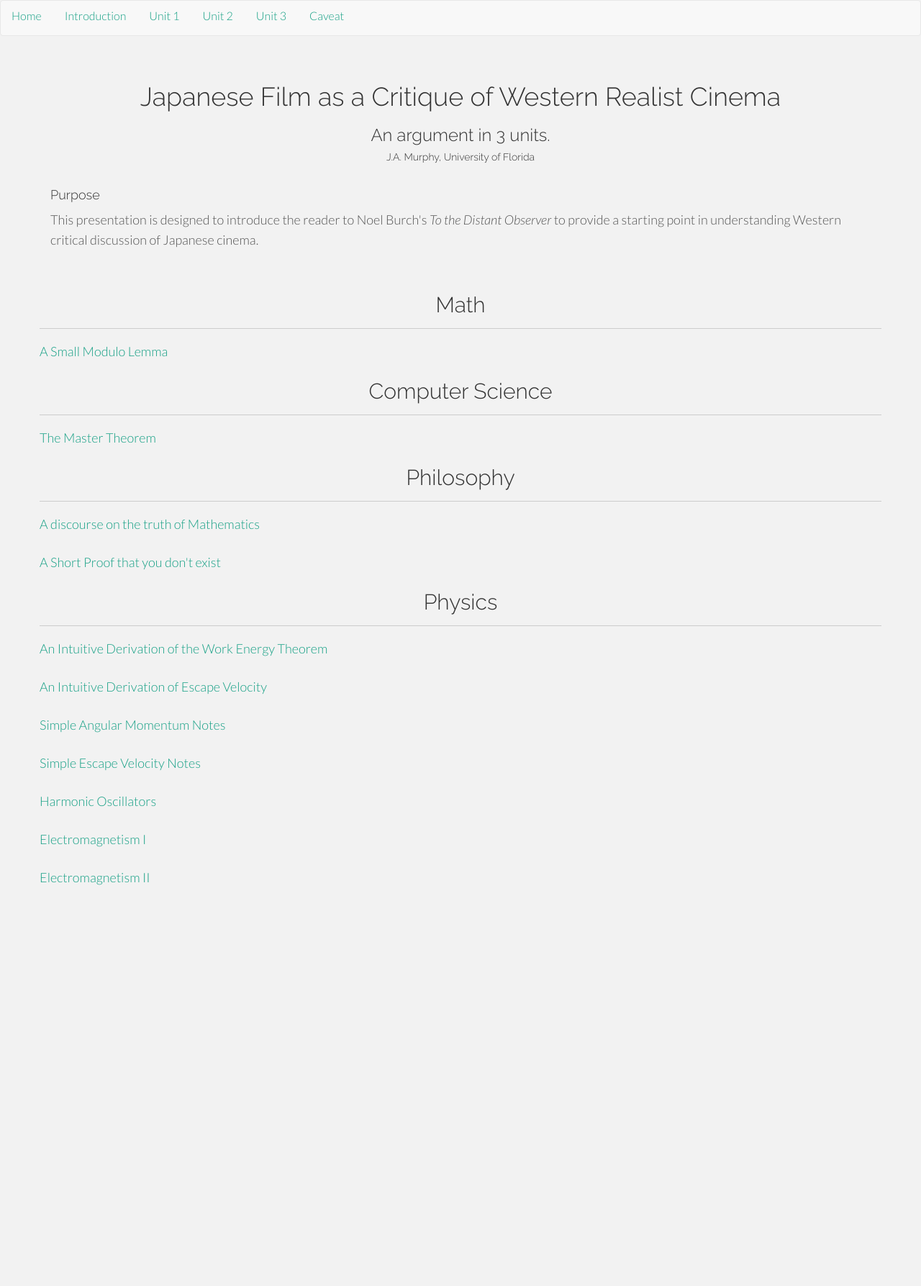
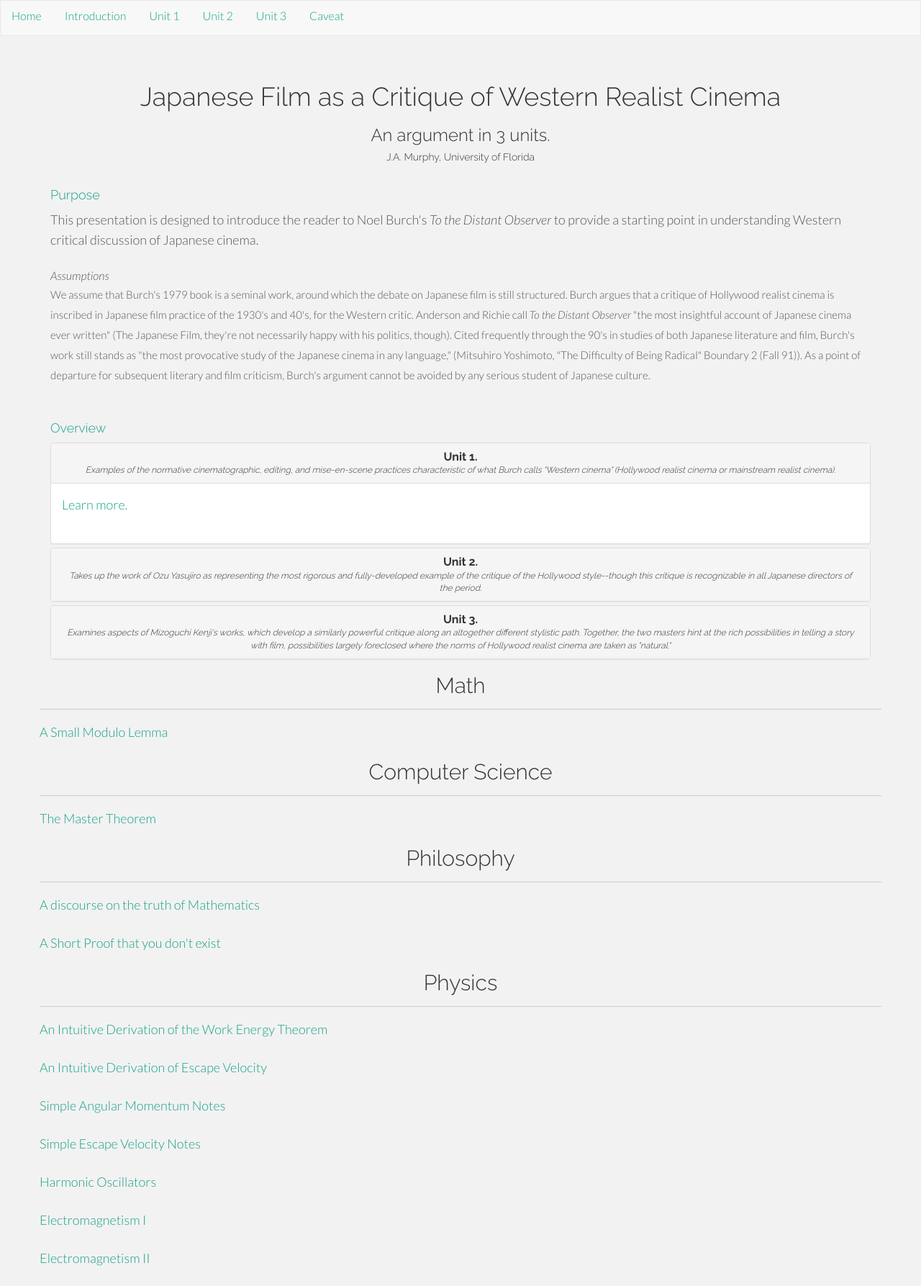
Before and after one commit to kathyxchen/kathyxchen.github.io, a Jekyll site: the page built from intro.html, in a window 1280 px wide. Shown: the whole page at 72% size. Built offline with Jekyll 4.4.1, drawn with Linux system fonts in a browser that asks for light colours; before the commit the page ends 1258 px from its top, so only the background shows below that.

Commit message:
dropdowns in intro page

```diff
--- a/css/main.css
+++ b/css/main.css
@@ -485,21 +485,22 @@ hr {
     animation: moveUp .65s ease forwards;
 }
 @-webkit-keyframes moveUp {
-    to {
+  to {
     -webkit-transform: translateY(0);
     opacity: 1;
-}
+  }
 }@-moz-keyframes moveUp {
-    to {
+  to {
     -moz-transform: translateY(0);
     opacity: 1;
-}
+  }
 }@keyframes moveUp {
-    to {
+  to {
     transform: translateY(0);
     opacity: 1;
+  }
 }
-}#chartwrap {
+#chartwrap {
     width: 100%}
 #chartwrap .container {
     margin-left: 0;
@@ -606,6 +607,10 @@ hr {
 .mastfoot {
   color: #999; /* IE8 proofing */
   color: rgba(255,255,255,.5);
+  position: fixed;
+  top: 95%;
+  left: 50%;
+  transform: translate(-50%, -50%);
 }
 
 /*
--- a/index.html
+++ b/index.html
@@ -15,7 +15,7 @@ title: Japanese Film as a Critique of Western Realist Cinema
 	</div>
 	<div class="mastfoot">
 		<div class="inner-cover">
-			<p><a href="https://www.sas.upenn.edu/ealc/">EALC Department</a></p>
+			<a href="https://www.sas.upenn.edu/ealc/">EALC Department</a>
 		</div>
 	</div>
 </div>
--- a/intro.html
+++ b/intro.html
@@ -9,13 +9,96 @@ title: Japanese Film as a Critique of Western Realist Cinema
       <h5>J.A. Murphy, University of Florida</h5>
 
     <div class="goleft intro-blurb">
-      <h4 class="goleft">Purpose</h4>
+      <h4 class="goleft" style="color: #16a085;">Purpose</h4>
       <p>
         This presentation is designed to introduce the reader to Noel Burch's
         <i>To the Distant Observer</i> to provide a starting point in understanding
         Western critical discussion of Japanese cinema.
       </p>
+      <i> Assumptions </i>
+      <p style="font-size: 15px;">
+        We assume that Burch's 1979 book is a seminal work, around which the
+        debate on Japanese film is still structured. Burch argues that a critique of
+        Hollywood realist cinema is inscribed in Japanese film practice
+        of the 1930's and 40's, for the Western critic.
+        Anderson and Richie call <i>To the Distant Observer</i>
+        "the most insightful account of Japanese cinema ever written"
+        (The Japanese Film, they're not necessarily happy with his politics, though).
+        Cited frequently through the 90's in studies of both Japanese literature and film,
+        Burch's work still stands as "the most provocative study of the Japanese cinema
+        in any language," (Mitsuhiro Yoshimoto, "The Difficulty of Being Radical" Boundary 2
+        (Fall 91)).
+        As a point of departure for subsequent literary and film criticism,
+        Burch's argument cannot be avoided by any serious student of Japanese culture.
+      </p>
     </div>
+    <div class="container pull-right">
+      <h4 class="goleft" style="color: #16a085;">Overview</h4>
+      <div class="panel-group" id="accordion">
+          <div class="panel panel-default">
+              <div class="panel-heading">
+                  <h4 class="panel-title">
+                      <a data-toggle="collapse" data-parent="#accordion" href="#collapseOne">
+                        <b>Unit 1.</b>
+                      </a><br />
+                      <i><span style="font-size: 12px;">
+                        Examples of the normative cinematographic, editing, and mise-en-scene practices
+                        characteristic of what Burch calls "Western cinema" (Hollywood
+                         realist cinema or mainstream realist cinema).
+                      </span></i>
+                  </h4>
+              </div>
+              <div id="collapseOne" class="panel-collapse collapse in">
+                  <div class="panel-body">
+                      <p>
+
+                        <a href="http://www.tutorialrepublic.com/html-tutorial/" target="_blank">Learn more.</a>
+                      </p>
+                  </div>
+              </div>
+          </div>
+          <div class="panel panel-default">
+              <div class="panel-heading">
+                  <h4 class="panel-title">
+                    <a data-toggle="collapse" data-parent="#accordion" href="#collapseTwo">
+                      <b>Unit 2.</b>
+                    </a><br />
+                    <i><span style="font-size: 12px;">
+                      Takes up the work of Ozu Yasujiro as representing the most rigorous and fully-developed
+                      example of the critique of the Hollywood style--though this critique is recognizable in all
+                      Japanese directors of the period.
+                    </span></i>
+                  </h4>
+              </div>
+              <div id="collapseTwo" class="panel-collapse collapse">
+                  <div class="panel-body">
+                      <p>Bootstrap is a powerful front-end framework for faster and easier web development. It is a collection of CSS and HTML conventions. <a href="http://www.tutorialrepublic.com/twitter-bootstrap-tutorial/" target="_blank">Learn more.</a></p>
+                  </div>
+              </div>
+          </div>
+          <div class="panel panel-default">
+              <div class="panel-heading">
+                  <h4 class="panel-title">
+                    <a data-toggle="collapse" data-parent="#accordion" href="#collapseThree">
+                      <b>Unit 3.</b>
+                    </a><br />
+                    <i><span style="font-size: 12px;">
+                      Examines aspects of Mizoguchi Kenji's works, which develop a similarly
+                      powerful critique along an altogether different stylistic path.
+                      Together, the two masters hint at the rich possibilities in
+                      telling a story with film, possibilities largely foreclosed where the norms
+                      of Hollywood realist cinema are taken as "natural."
+                    </span></i>
+                  </h4>
+              </div>
+              <div id="collapseThree" class="panel-collapse collapse">
+                  <div class="panel-body">
+                      <p>CSS stands for Cascading Style Sheet. CSS allows you to specify various style properties for a given HTML element such as colors, backgrounds, fonts etc. <a href="http://www.tutorialrepublic.com/css-tutorial/" target="_blank">Learn more.</a></p>
+                  </div>
+              </div>
+          </div>
+      </div>
+  </div>
       <p class="pull-right">
             <br>
 
```
Also changed, not shown: 4 other files.
